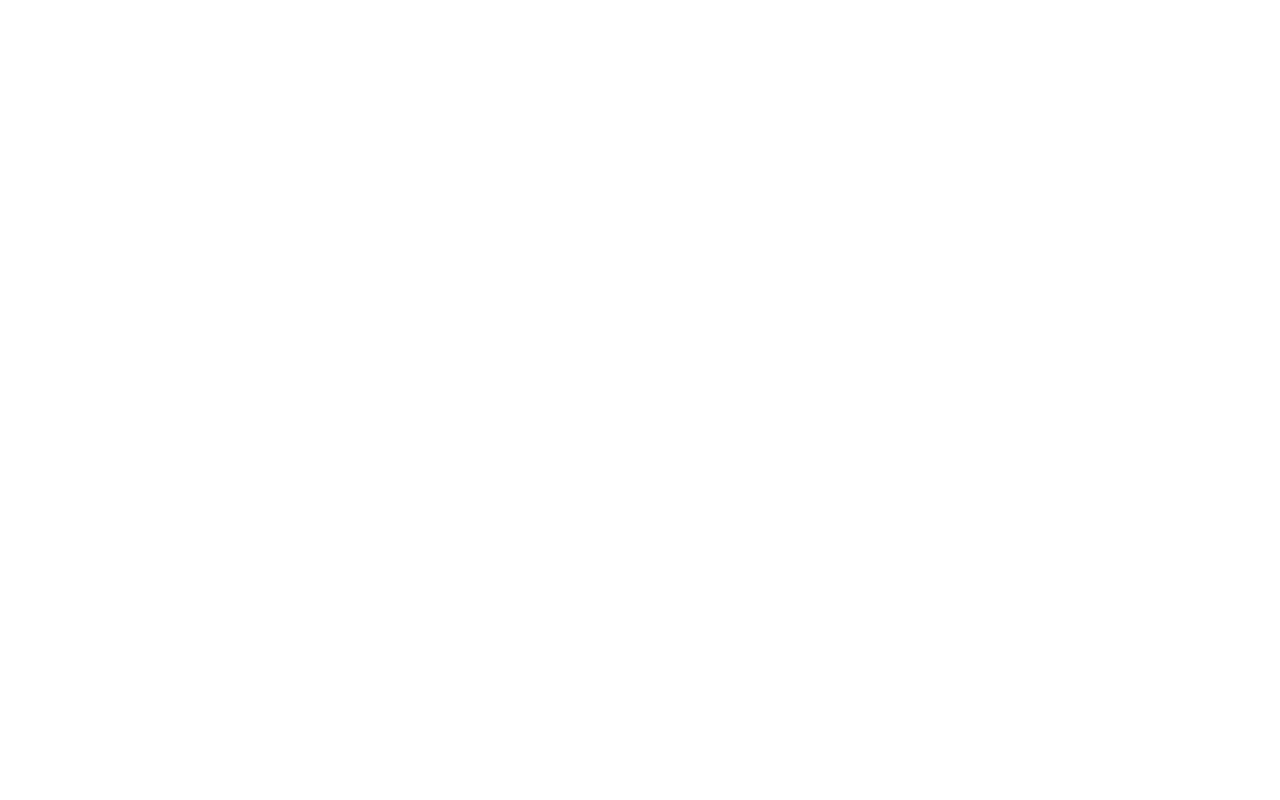
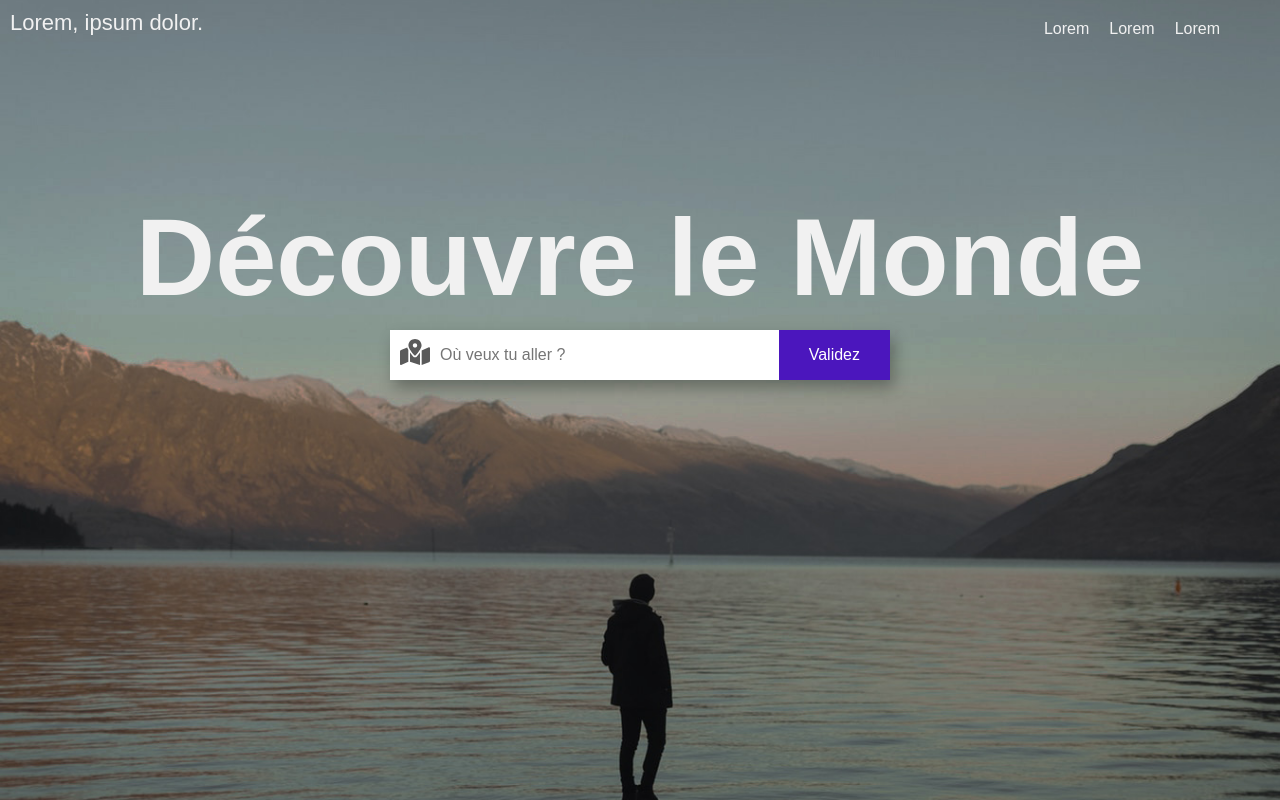
Before and after one commit to oenos133/Ressources-cours-FrontEnd, a plain HTML site: page 3. Formulaires/1.2 AccueilStyleAirbnb/index.html in a window 1280 px wide. Drawn offline with Linux system fonts and the light colour scheme.

Commit message:
exercice airbnb

```diff
--- a/3. Formulaires/1.2 AccueilStyleAirbnb/index.html
+++ b/3. Formulaires/1.2 AccueilStyleAirbnb/index.html
@@ -8,5 +8,28 @@
 </head>
 <body>
 
+
+
+    <div class="section">
+        <div class="logoHautGauche">
+            Lorem, ipsum dolor.
+        </div>
+        <div class="listeTopDroite">
+
+            <div class="item">Lorem</div>
+            <div class="item">Lorem</div>
+            <div class="item">Lorem</div>
+        </div>
+        <h1>Découvre le Monde</h1>
+        <form action="#" class="flexForm">
+            <label for="search">
+                <img src="icone.svg" alt="icone">
+            </label>
+            <input type="search" id="search" name="recherche" placeholder="Où veux tu aller ?">
+            <button>Validez</button>
+
+        </form>
+
+    </div>
 </body>
 </html>
--- a/3. Formulaires/1.2 AccueilStyleAirbnb/style.css
+++ b/3. Formulaires/1.2 AccueilStyleAirbnb/style.css
@@ -0,0 +1,83 @@
+body{
+    margin: 0;
+    padding: 0;
+    background-color: #333;
+    height: 100vh;
+    font-family: Arial;
+}
+.section{
+    width: 100%;
+    height: 100%;
+    display: flex;
+    justify-content: center;
+    align-items: center;
+    flex-direction: column;
+   background: url('bgsombre.jpg');
+   background-repeat: no-repeat;
+   background-size: cover;
+   background-position: center;
+}
+.logoHautGauche{
+   position: absolute ;
+   top: 10px;
+   left: 10px;
+   font-size: 22px;
+   color:#f1f1f1;
+}
+.listeTopDroite {
+    display: flex;
+    position: absolute;
+    top: 10px;
+    right: 50px;
+}
+.item {
+    margin: 10px;
+    color: #f1f1f1;
+    cursor: pointer;
+}
+h1 {
+    font-size: 110px;
+    color: #f1f1f1;
+    margin-bottom: 10px;
+    text-align: center;
+}
+.flexForm{
+    display: flex;
+    z-index: 10;
+    position: relative;
+    width: 500px;
+    box-shadow: 4px 8px 16px rgb(0, 0, 0, 0.3);
+    margin-bottom: 300px;
+}
+.flexForm > * {
+    border: 0;
+    padding: 0 0 0 10px;
+    background-color: #fff;
+    line-height: 50px;
+    font-size: 16px;
+    border-radius: 0;
+    outline: 0;
+}
+input[type='search'] {
+    flex-basis: 500px;
+    padding-right: 10px;
+    cursor: pointer;
+}
+label img {
+    width: 30px;
+    position: relative;
+    top: 5px;
+}
+.flexForm button {
+    background: #4b16bd;
+    border: 1px solide #4b4b4b;
+    color: #fff;
+    padding: 0 30px;
+    cursor: pointer;
+    transition: all 0.2s;
+
+}
+.flexForm button:hover {
+    background: #8a63dd;
+    border: 1px solid #8a8a8a;
+}
```
